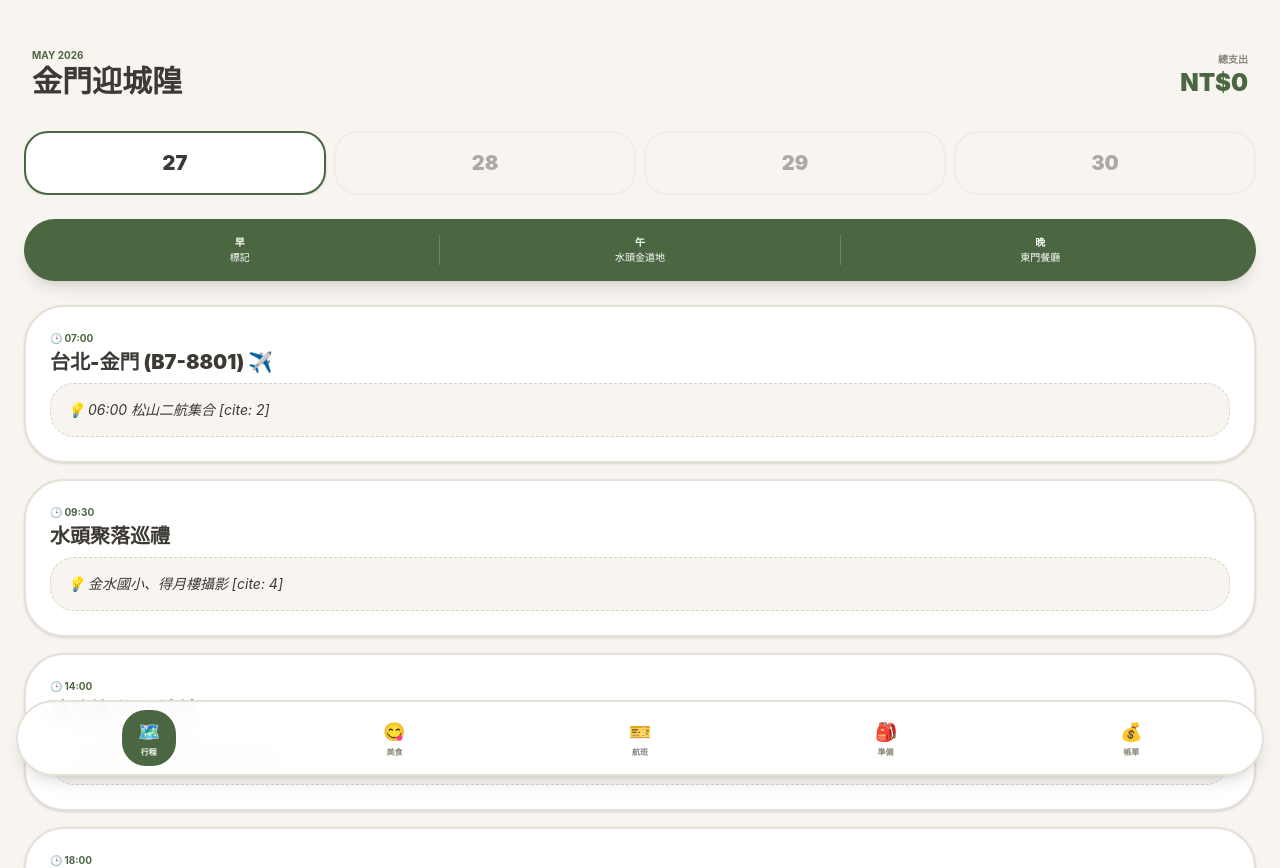
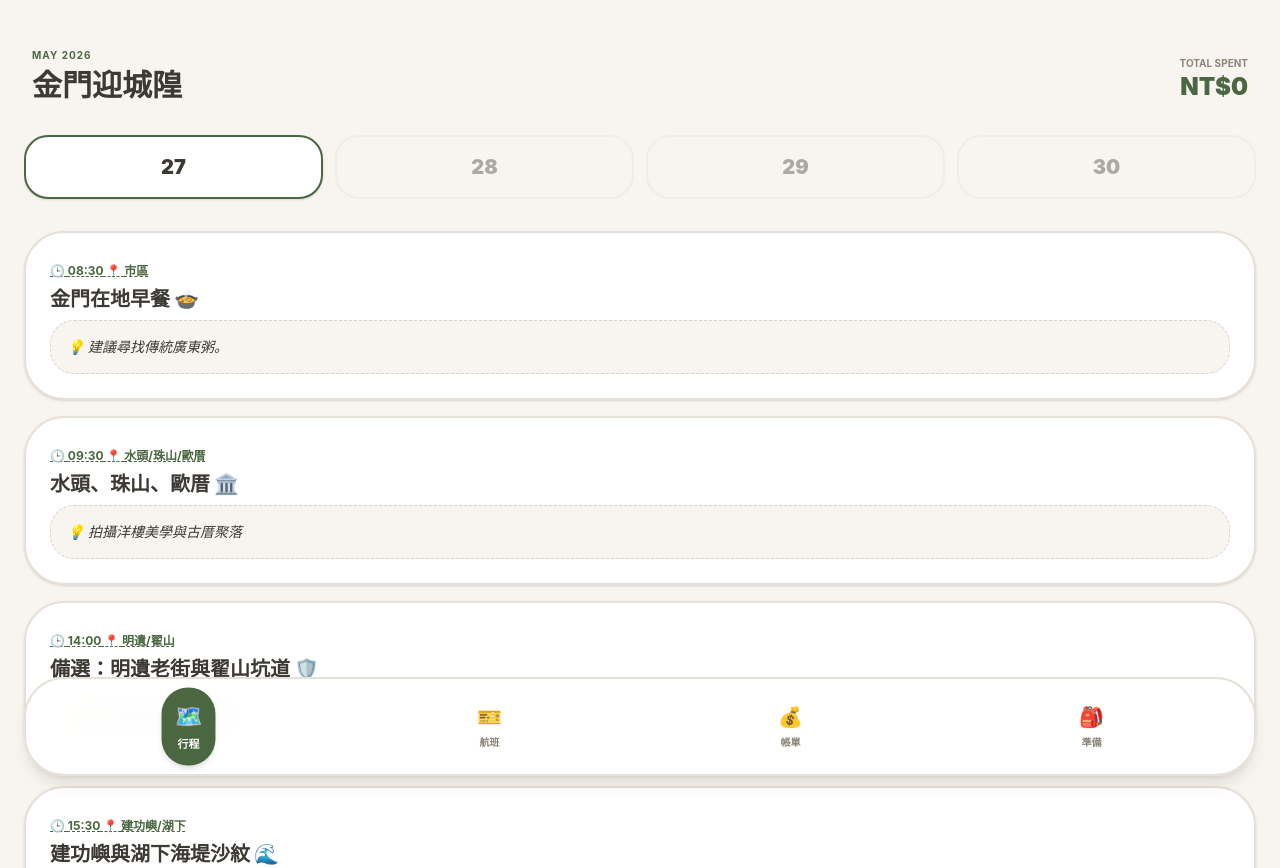
Before and after one commit to kmtsvlee/guilin-trip, a React (Vite) app: page / in a window 1280 px wide. Shown: the top 868 px of the page. Built offline with nearby package versions, Linux system fonts and the light colour scheme.

Commit message:
add google maps navigation links

```diff
--- a/src/App.tsx
+++ b/src/App.tsx
@@ -1,189 +1,215 @@
-import { useState } from 'react';
+import { useState, useEffect } from 'react';
 
-// --- 1. 組件：美食導覽卡片 (修復字串插值與標籤閉合) [cite: 24-44] ---
-const FoodCard = ({ n, t, a }: { n: string; t: string; a: string }) => (
-  <div className="bg-white p-5 rounded-[2rem] border-2 border-[#E5E0D8] shadow-sm mb-4 text-left">
-    <h3 className="text-lg font-black text-[#3D3A36] mb-1">{n}</h3>
-    <p className="text-xs font-bold text-[#8C8579] mb-3">📍 {a}</p>
-    <div className="flex space-x-2">
-      <a href={`tel:${t}`} className="flex-1 bg-[#E9F0EA] text-[#4A6741] py-3 rounded-xl font-black text-center text-xs">📞 撥打</a>
-      <a
-        href={`https://www.google.com/maps/search/?api=1&query=${encodeURIComponent(a)}`}
-        target="_blank"
-        rel="noreferrer"
-        className="flex-1 bg-[#4A6741] text-white py-3 rounded-xl font-black text-center text-xs"
-      >
-        🗺️ 導航
-      </a>
+// --- 1. 輔助組件：機票卡片 ---
+const FlightCard = ({ type, airline, flightNo, date, time, from, to }: any) => (
+  <div className="bg-white p-6 rounded-[2.5rem] border-2 border-[#E5E0D8] shadow-sm mb-4 text-left">
+    <div className="flex justify-between items-center mb-4">
+      <span className="bg-[#E9F0EA] text-[#4A6741] px-3 py-1 rounded-full text-[10px] font-black uppercase tracking-wider">{type}</span>
+      <span className="text-[#8C8579] font-bold text-xs">{airline} {flightNo}</span>
+    </div>
+    <div className="flex justify-between items-center">
+      <div className="text-left">
+        <div className="text-2xl font-black">{from}</div>
+        <div className="text-xs text-[#8C8579] font-bold">{date}</div>
+      </div>
+      <div className="flex-1 border-t-2 border-dashed border-[#E5E0D8] mx-4 relative">
+        <span className="absolute -top-3 left-1/2 -translate-x-1/2 text-xl">✈️</span>
+      </div>
+      <div className="text-right">
+        <div className="text-2xl font-black">{to}</div>
+        <div className="text-xs text-[#8C8579] font-bold">{time}</div>
+      </div>
     </div>
   </div>
 );
 
-// --- 2. 組件：底部導覽 ---
-const BottomNav = ({ onTabChange, currentTab }: { onTabChange: (id: string) => void; currentTab: string }) => {
-  const tabs = [
-    { id: '行程', i: '🗺️' }, { id: '美食', i: '😋' },
-    { id: '航班', i: '🎫' }, { id: '準備', i: '🎒' }, { id: '帳單', i: '💰' }
-  ];
+// --- 2. 輔助組件：底部導覽 ---
+const BottomNav = ({ onTabChange, currentTab }: any) => {
+  const tabs = [{ id: '行程', icon: '🗺️' }, { id: '航班', icon: '🎫' }, { id: '帳單', icon: '💰' }, { id: '準備', icon: '🎒' }];
   return (
-    <nav className="fixed bottom-6 left-4 right-4 bg-white/95 backdrop-blur-md rounded-[2.5rem] border-2 border-[#E5E0D8] p-2 flex justify-around items-center shadow-lg z-50">
+    <nav className="fixed bottom-6 left-6 right-6 bg-white/95 backdrop-blur-md rounded-[2.5rem] border-2 border-[#E5E0D8] p-3 flex justify-around items-center shadow-lg z-50">
       {tabs.map(tab => (
-        <button key={tab.id} onClick={() => onTabChange(tab.id)} className={`flex flex-col items-center p-2 px-4 rounded-2xl transition-all ${currentTab === tab.id ? 'bg-[#4A6741] text-white' : 'text-[#8C8579]'}`}>
-          <span className="text-lg">{tab.i}</span>
-          <span className="text-[8px] font-black">{tab.id}</span>
+        <button key={tab.id} onClick={() => onTabChange(tab.id)} className={`flex flex-col items-center p-3 rounded-2xl transition-all ${currentTab === tab.id ? 'bg-[#4A6741] text-white scale-110 shadow-md' : 'text-[#8C8579]'}`}>
+          <span className="text-xl mb-1">{tab.icon}</span>
+          <span className="text-[10px] font-black">{tab.id}</span>
         </button>
       ))}
     </nav>
   );
 };
 
-// --- 3. 資料庫：完整行程與美食 [cite: 1-16, 25-44] ---
+// --- 3. 完整行程資料 (新增 Google Maps 導航連結) ---
 const scheduleData = [
-  { day: "27", b: "標記", l: "水頭金道地", d: "東門餐廳", items: [
-    { t: "07:00", title: "台北-金門 (B7-8801) ✈️", r: "06:00 松山二航集合 [cite: 2]" },
-    { t: "09:30", title: "水頭聚落巡禮", r: "金水國小、得月樓攝影 [cite: 4]" },
-    { t: "14:00", title: "建功嶼/湖下沙紋", r: "退潮限定沙紋攝影 🌊 [cite: 4]" },
-    { t: "18:00", title: "慈堤黃昏", r: "捕捉最美日落點 [cite: 4]" },
-    { t: "20:00", title: "後埔老街夜拍", r: "金城人文煙火氣紀錄 [cite: 4]" }
+  { day: "27", items: [
+    { time: "08:30", location: "市區", title: "金門在地早餐 🍲", remark: "建議尋找傳統廣東粥。", mapUrl: "https://www.google.com/maps/search/?api=1&query=金城鎮市區" },
+    { time: "09:30", location: "水頭/珠山/歐厝", title: "水頭、珠山、歐厝 🏛️", remark: "拍攝洋樓美學與古厝聚落", mapUrl: "https://www.google.com/maps/search/?api=1&query=金門水頭聚落" },
+    { time: "14:00", location: "明遺/翟山", title: "備選：明遺老街與翟山坑道 🛡️", remark: "歷史感極強的備選景點", mapUrl: "https://www.google.com/maps/search/?api=1&query=翟山坑道" },
+    { time: "15:30", location: "建功嶼/湖下", title: "建功嶼與湖下海堤沙紋 🌊", remark: "捕捉海堤沙紋理與建功嶼石像", mapUrl: "https://www.google.com/maps/search/?api=1&query=建功嶼" },
+    { time: "18:00", location: "慈堤", title: "慈堤黃昏 🌅", remark: "金門最美落日拍攝點", mapUrl: "https://www.google.com/maps/search/?api=1&query=金門慈堤" },
+    { time: "20:00", location: "後浦老街", title: "後浦(金城)老街夜拍 🌙", remark: "巷弄紅燈籠與戰後建築", mapUrl: "https://www.google.com/maps/search/?api=1&query=後浦老街" }
   ]},
-  { day: "28", b: "民宿", l: "海口城", d: "小明的店", items: [
-    { t: "11:00", title: "金城迎城隍盛典 🥁", r: "年度行程核心！捕捉祭典張力 [cite: 7]" },
-    { t: "15:30", title: "南、北山聚落", r: "生活細節與人文肖像攝影 [cite: 7]" },
-    { t: "17:30", title: "嚨口沙灘夕照", r: "戰地電影感大景 🛡️ [cite: 7]" },
-    { t: "19:30", title: "大橋/小金門", r: "金門大橋壯麗夜景對望 [cite: 7]" }
+  { day: "28", items: [
+    { time: "08:30", location: "瓊林", title: "瓊林聚落 🏮", remark: "清晨拍攝紅磚巷弄與人文圖騰", mapUrl: "https://www.google.com/maps/search/?api=1&query=瓊林聚落" },
+    { time: "11:00", location: "金城鎮", title: "金城迎城隍 🥁", remark: "行程核心：捕捉祭典與陣頭張力", mapUrl: "https://www.google.com/maps/search/?api=1&query=金門浯島城隍廟" },
+    { time: "15:30", location: "南、北山", title: "南、北山聚落 🏡", remark: "人文肖像與生活細節", mapUrl: "https://www.google.com/maps/search/?api=1&query=北山聚落" },
+    { time: "17:30", location: "嚨口沙灘", title: "嚨口沙灘軌條砦 🛡️", remark: "夕陽下的軌條砦電影感大景", mapUrl: "https://www.google.com/maps/search/?api=1&query=嚨口沙灘" },
+    { time: "19:30", location: "小金門/大橋", title: "小金門與金門大橋夜拍 🌉", remark: "壯麗大橋線條與夜景對望", mapUrl: "https://www.google.com/maps/search/?api=1&query=金門大橋" }
   ]},
-  { day: "29", b: "民宿", l: "談天樓", d: "新天地", items: [
-    { t: "06:00", title: "栗喉蜂虎攝影 🐦", r: "青年農莊 (長焦 300-400mm) [cite: 10, 22]" },
-    { t: "10:00", title: "山后/陽翟老街", r: "對稱建築與懷舊場景攝影 [cite: 10]" },
-    { t: "14:30", title: "碧山/沙美人文", r: "沙美老理髮店生活肌理紀錄 [cite: 10]" },
-    { t: "19:30", title: "瓊林夜拍", r: "夜間聚落光影層次紀錄 [cite: 10]" }
+  { day: "29", items: [
+    { time: "06:00", location: "青年農莊", title: "栗喉蜂虎生態攝影 🐦", remark: "捕捉蜂虎飛行姿態與色彩", mapUrl: "https://www.google.com/maps/search/?api=1&query=金門青年農莊" },
+    { time: "10:00", location: "山后/陽翟", title: "山后民俗村與陽翟老街 🎥", remark: "對稱建築與懷舊場景", mapUrl: "https://www.google.com/maps/search/?api=1&query=山后民俗村" },
+    { time: "14:30", location: "碧山/沙美", title: "碧山聚落與沙美老街 💈", remark: "沙美人文肌理肖像攝影", mapUrl: "https://www.google.com/maps/search/?api=1&query=沙美老街" },
+    { time: "19:30", location: "瓊林", title: "瓊林夜拍 🕯️", remark: "夜間聚落的古樸與低光影", mapUrl: "https://www.google.com/maps/search/?api=1&query=瓊林聚落" }
   ]},
-  { day: "30", b: "民宿", l: "佑昇餐廳", d: "浯倆餐廚", items: [
-    { t: "09:00", title: "太湖晨曦紀錄 🌳", r: "湖光色影與自然紀錄 " },
-    { t: "11:00", title: "漁村小艇坑道", r: "E-092 對稱美學攝影 ⚓ " },
-    { t: "13:30", title: "陳景蘭洋樓", r: "成功海邊精緻洋樓建築 " },
-    { t: "15:30", title: "明遺老街巡禮", r: "最後的人文巡禮紀錄 " },
-    { t: "20:15", title: "平安歸途 ✈️", r: "18:30 加油還車 (B7-8836) [cite: 16]" }
+  { day: "30", items: [
+    { time: "09:00", location: "太湖/榕園", title: "太湖與榕園紀錄 🌳", remark: "湖光色影與自然紀錄 。", mapUrl: "https://www.google.com/maps/search/?api=1&query=金門太湖" },
+    { time: "11:00", location: "漁村坑道", title: "漁村小艇坑道 (E-092) ⚓", remark: "極致對稱與坑道光影 。", mapUrl: "https://www.google.com/maps/search/?api=1&query=金門漁村小艇坑道" },
+    { time: "13:30", location: "軍事據點", title: "探訪軍事據點 🪖", remark: "尋找被遺忘的碉堡細節 。", mapUrl: "https://www.google.com/maps/search/?api=1&query=金門軍事據點" },
+    { time: "15:30", location: "機場", title: "整理與歸途 ✈️", remark: "帶著豐富畫面結束金門攝影之旅。", mapUrl: "https://www.google.com/maps/search/?api=1&query=金門機場" }
   ]}
 ];
 
-const foodMap = [
-  { n: "金道地蚵仔煎", t: "082-327969", a: "金城鎮前水頭15號 [cite: 25]" },
-  { n: "東門餐廳", t: "082-371850", a: "金城鎮東門北提路 [cite: 26]" },
-  { n: "小明的店", t: "082-327441", a: "金寧鄉湖埔村慈湖路一段98號 [cite: 27]" },
-  { n: "記德海鮮", t: "082-324461", a: "金城鎮慈湖路二段105號 [cite: 28]" },
-  { n: "談天樓", t: "082-332766", a: "金湖鎮復興路3號 [cite: 30]" },
-  { n: "佑昇生億鍋貼", t: "082-332229", a: "金湖鎮成功村171號 [cite: 33]" }
-];
-
+// --- 4. 主程式 ---
 export default function App() {
   const [activeTab, setActiveTab] = useState('行程');
   const [selectedDay, setSelectedDay] = useState('27');
-  const [expenses, setExpenses] = useState<{id:number, i:string, a:number}[]>([]);
-  const [inI, setInI] = useState('');
-  const [inA, setInA] = useState('');
-  const [checked, setChecked] = useState<number[]>([]);
 
-  const curr = scheduleData.find(d => d.day === selectedDay) || scheduleData[0];
+  const [expenses, setExpenses] = useState<{id: number, item: string, amount: number}[]>(() => {
+    const saved = localStorage.getItem('expenses');
+    return saved ? JSON.parse(saved) : [];
+  });
+  const [newItem, setNewItem] = useState('');
+  const [newAmount, setNewAmount] = useState('');
+  const [editingId, setEditingId] = useState<number | null>(null);
+  const [editItem, setEditItem] = useState('');
+  const [editAmount, setEditAmount] = useState('');
+
+  const [checkedIds, setCheckedIds] = useState<number[]>(() => {
+    const saved = localStorage.getItem('checkedIds');
+    return saved ? JSON.parse(saved) : [];
+  });
+
+  useEffect(() => {
+    localStorage.setItem('expenses', JSON.stringify(expenses));
+    localStorage.setItem('checkedIds', JSON.stringify(checkedIds));
+  }, [expenses, checkedIds]);
+
+  const addExpense = () => {
+    if (!newItem || !newAmount) return;
+    setExpenses([{ id: Date.now(), item: newItem, amount: Number(newAmount) }, ...expenses]);
+    setNewItem(''); setNewAmount('');
+  };
+
+  const startEdit = (exp: any) => {
+    setEditingId(exp.id); setEditItem(exp.item); setEditAmount(exp.amount.toString());
+  };
+
+  const saveEdit = () => {
+    setExpenses(expenses.map(e => e.id === editingId ? { ...e, item: editItem, amount: Number(editAmount) } : e));
+    setEditingId(null);
+  };
+
+  const totalSpent = expenses.reduce((sum, e) => sum + e.amount, 0);
 
   return (
-    <div className="min-h-screen bg-[#F8F5F0] pb-36 font-sans text-[#3D3A36] text-left">
+    <div className="min-h-screen bg-[#F8F5F0] pb-32 font-sans text-[#3D3A36] text-left">
       <header className="p-8 pt-12 flex justify-between items-end">
-        <div><p className="text-[#4A6741] font-bold text-[10px] uppercase">May 2026</p><h1 className="text-3xl font-black text-left">金門迎城隍</h1></div>
+        <div>
+          <p className="text-[#4A6741] font-bold text-[10px] tracking-widest mb-1 uppercase">May 2026</p>
+          <h1 className="text-3xl font-black">金門迎城隍</h1>
+        </div>
         <div className="text-right">
-          <span className="text-[10px] font-bold text-[#8C8579] uppercase text-right block">總支出</span>
-          <span className="text-2xl font-black text-[#4A6741]">NT${expenses.reduce((s,e)=>s+e.a,0)}</span>
+          <span className="text-[10px] font-bold text-[#8C8579] block uppercase">Total Spent</span>
+          <span className="text-2xl font-black text-[#4A6741]">NT${totalSpent}</span>
         </div>
       </header>
 
-      <main className="px-6 text-left">
+      <main className="px-6">
         {activeTab === '行程' && (
           <div className="space-y-6">
-            <div className="flex space-x-2 overflow-x-auto no-scrollbar">
-              {['27','28','29','30'].map(d=>(
-                <button key={d} onClick={()=>setSelectedDay(d)} className={`flex-1 min-w-[60px] py-4 rounded-2xl border-2 ${selectedDay===d?'bg-white border-[#4A6741] shadow-sm':'opacity-40 border-[#E5E0D8]'}`}><span className="text-xl font-black">{d}</span></button>
+            <div className="flex space-x-3 overflow-x-auto pb-2 no-scrollbar">
+              {['27', '28', '29', '30'].map(day => (
+                <button key={day} onClick={() => setSelectedDay(day)} className={`flex-1 min-w-[60px] py-4 rounded-2xl border-2 transition-all ${selectedDay === day ? 'bg-white border-[#4A6741] shadow-sm' : 'opacity-40 border-[#E5E0D8]'}`}>
+                  <span className="text-xl font-black">{day}</span>
+                </button>
               ))}
             </div>
-            <div className="bg-[#4A6741] p-4 rounded-3xl text-white flex justify-around text-center shadow-lg text-[10px]">
-              <div className="flex-1"><b>早</b><br/>{curr.b}</div>
-              <div className="flex-1 border-l border-white/20"><b>午</b><br/>{curr.l}</div>
-              <div className="flex-1 border-l border-white/20"><b>晚</b><br/>{curr.d}</div>
-            </div>
-            {curr.items.map((it, i)=>(
+            {scheduleData.find(d => d.day === selectedDay)?.items.map((item, i) => (
               <div key={i} className="bg-white p-6 rounded-[2.5rem] border-2 border-[#E5E0D8] shadow-sm mb-4">
-                <p className="text-[#4A6741] font-bold text-[10px] mb-1">🕒 {it.t}</p>
-                <h2 className="text-xl font-black leading-tight mb-2 text-left">{it.title}</h2>
-                <div className="bg-[#F8F5F0] p-4 rounded-2xl border border-dashed border-[#8C8579]/30 text-sm italic text-left">💡 {it.r}</div>
+                {/* 景點連結區域 */}
+                <a
+                  href={item.mapUrl}
+                  target="_blank"
+                  rel="noopener noreferrer"
+                  className="inline-block text-[#4A6741] font-bold text-xs mb-2 underline decoration-dashed active:opacity-50 transition-opacity"
+                >
+                  🕒 {item.time} 📍 {item.location}
+                </a>
+                <h2 className="text-xl font-black mb-2 leading-tight">{item.title}</h2>
+                <div className="bg-[#F8F5F0] p-4 rounded-2xl border border-dashed border-[#8C8579]/30 text-sm italic">💡 {item.remark}</div>
               </div>
             ))}
           </div>
         )}
 
-        {activeTab === '美食' && (
-          <div className="space-y-4">
-            <p className="text-[10px] font-black text-[#8C8579] uppercase mb-4 tracking-widest text-left">金門美食推薦名錄 [cite: 24-44]</p>
-            {foodMap.map((f, i)=>(<FoodCard key={i} n={f.n} t={f.t} a={f.a} />))}
-          </div>
-        )}
-
-        {activeTab === '準備' && (
-          <div className="space-y-6 text-left">
-            <div className="bg-[#4A6741] p-6 rounded-[2.5rem] text-white">
-              <p className="text-[10px] font-bold opacity-70 uppercase mb-3 text-left">飛行攝影規範 [cite: 23]</p>
-              <ul className="text-xs font-bold space-y-2">
-                <li>🔋 電池/行動電源：必須隨身攜帶</li>
-                <li>📸 三腳架：一定要托運 (須裝袋)</li>
-                <li>✈️ 托運限重：10 公斤 / 人</li>
-              </ul>
+        {activeTab === '帳單' && (
+          <div className="space-y-6">
+            <div className="bg-white p-6 rounded-[2.5rem] border-2 border-[#E5E0D8] shadow-sm">
+              <h3 className="font-bold text-xs text-[#8C8579] mb-4 uppercase tracking-widest">Quick Add</h3>
+              <div className="flex space-x-2">
+                <input type="text" placeholder="項目" value={newItem} onChange={(e) => setNewItem(e.target.value)} className="w-full p-4 rounded-2xl bg-[#F8F5F0] font-bold text-sm outline-none border-2 border-transparent focus:border-[#4A6741]" />
+                <input type="number" placeholder="$" value={newAmount} onChange={(e) => setNewAmount(e.target.value)} className="w-24 p-4 rounded-2xl bg-[#F8F5F0] font-bold text-sm outline-none border-2 border-transparent focus:border-[#4A6741]" />
+                <button onClick={addExpense} className="p-4 bg-[#4A6741] text-white rounded-2xl font-black">＋</button>
+              </div>
             </div>
-            <div className="bg-white rounded-[2.5rem] border-2 border-[#E5E0D8] shadow-sm overflow-hidden">
-              {[
-                {id:1, t:"身份證正本 / 駕照 (4人) [cite: 18]", c:"重要"},
-                {id:2, t:"300-400mm 鏡頭 (蜂虎) [cite: 22]", c:"攝影"},
-                {id:3, t:"自備盥洗用品 (民宿不供) [cite: 20]", c:"生活"}
-              ].map(i=>(
-                <div key={i.id} onClick={()=>setChecked(p=>p.includes(i.id)?p.filter(x=>x!==i.id):[...p,i.id])} className="flex items-center p-6 border-b-2 border-[#F8F5F0] last:border-0 active:bg-gray-50">
-                  <span className="text-2xl mr-4">{checked.includes(i.id)?'✅':'⬜'}</span>
-                  <div><p className={`font-black ${checked.includes(i.id)?'line-through opacity-30 text-[#8C8579]':''}`}>{i.t}</p><span className="text-[8px] font-bold text-[#8C8579] uppercase">{i.c}</span></div>
+            <div className="space-y-3">
+              {expenses.map(exp => (
+                <div key={exp.id} className="bg-white p-4 px-6 rounded-2xl border-2 border-[#E5E0D8] shadow-sm">
+                  {editingId === exp.id ? (
+                    <div className="flex items-center space-x-2">
+                      <input type="text" value={editItem} onChange={(e) => setEditItem(e.target.value)} className="flex-1 p-2 bg-[#F8F5F0] rounded-lg font-bold" />
+                      <input type="number" value={editAmount} onChange={(e) => setEditAmount(e.target.value)} className="w-20 p-2 bg-[#F8F5F0] rounded-lg font-bold" />
+                      <button onClick={saveEdit} className="text-[#4A6741] font-black p-2">💾</button>
+                    </div>
+                  ) : (
+                    <div className="flex justify-between items-center">
+                      <div className="flex flex-col text-left">
+                        <span className="font-black text-lg">{exp.item}</span>
+                        <span className="text-[10px] font-bold text-[#8C8579] uppercase">Expense Item</span>
+                      </div>
+                      <div className="flex items-center space-x-4">
+                        <span className="font-black text-[#4A6741] text-xl">${exp.amount}</span>
+                        <div className="flex space-x-3 opacity-30 text-lg">
+                          <button onClick={() => startEdit(exp)}>📝</button>
+                          <button onClick={() => setExpenses(expenses.filter(e => e.id !== exp.id))}>✕</button>
+                        </div>
+                      </div>
+                    </div>
+                  )}
                 </div>
               ))}
             </div>
           </div>
         )}
 
-        {activeTab === '帳單' && (
-          <div className="space-y-4 text-left">
-            <div className="bg-white p-6 rounded-[2.5rem] border-2 border-[#E5E0D8] shadow-sm">
-              <div className="flex space-x-2">
-                <input type="text" placeholder="項目" value={inI} onChange={(e)=>setInI(e.target.value)} className="flex-1 p-4 rounded-2xl bg-[#F8F5F0] font-bold text-sm outline-none" />
-                <input type="number" placeholder="$" value={inA} onChange={(e)=>setInA(e.target.value)} className="w-24 p-4 rounded-2xl bg-[#F8F5F0] font-bold text-sm outline-none" />
-                <button onClick={()=>{
-                  if(inI && inA){ setExpenses([{id:Date.now(), i:inI, a:Number(inA)}, ...expenses]); setInI(''); setInA(''); }
-                }} className="p-4 bg-[#4A6741] text-white rounded-2xl font-black">＋</button>
-              </div>
-            </div>
-            {expenses.map(e=>(
-              <div key={e.id} className="bg-white p-4 px-6 rounded-2xl border-2 border-[#E5E0D8] flex justify-between items-center shadow-sm">
-                <span className="font-black text-[#3D3A36] text-left">{e.i}</span><span className="font-black text-[#4A6741]">${e.a}</span>
+        {/* 預訂與準備分頁維持原樣 */}
+        {activeTab === '航班' && (
+          <div>
+            <FlightCard type="去程" airline="立榮航空" flightNo="B7-8801" date="2026.05.27" time="07:00 - 08:05" from="TSA" to="KNH" />
+            <FlightCard type="回程" airline="立榮航空" flightNo="B7-8836" date="2026.05.30" time="20:15 - 21:15" from="KNH" to="TSA" />
+          </div>
+        )}
+        {activeTab === '準備' && (
+          <div className="bg-white rounded-[2.5rem] border-2 border-[#E5E0D8] shadow-sm overflow-hidden text-left">
+            {[ {id:1, task:"廣角鏡頭 (拍建築/夕陽)"}, {id:2, task:"長焦鏡頭 (拍栗喉蜂虎)"}, {id:3, task:"備用電池與記憶卡"}, {id:4, task:"身分證與電子機票"} ].map(item => (
+              <div key={item.id} onClick={() => setCheckedIds(prev => prev.includes(item.id) ? prev.filter(i => i !== item.id) : [...prev, item.id])} className="flex items-center p-6 border-b-2 border-[#F8F5F0] last:border-0">
+                <span className="text-2xl mr-4">{checkedIds.includes(item.id) ? '✅' : '⬜'}</span>
+                <span className={`font-bold ${checkedIds.includes(item.id) ? 'line-through opacity-30' : ''}`}>{item.task}</span>
               </div>
             ))}
           </div>
         )}
-
-        {activeTab === '航班' && (
-          <div className="space-y-4 text-left">
-            <div className="bg-white p-6 rounded-[2.5rem] border-2 border-[#E5E0D8] shadow-sm">
-              <span className="bg-[#E9F0EA] text-[#4A6741] px-3 py-1 rounded-full text-[10px] font-black uppercase mb-4 inline-block tracking-widest">去程 05.27 (三)</span>
-              <div className="flex justify-between items-center text-center"><div className="text-left text-[#3D3A36]"><p className="text-2xl font-black">TSA</p><p className="text-xs text-[#8C8579] font-bold">07:00</p></div><div className="flex-1 border-t-2 border-dashed border-[#E5E0D8] mx-4 relative text-center"><span className="text-lg">✈️</span></div><div className="text-right text-[#3D3A36]"><p className="text-2xl font-black">KNH</p><p className="text-xs text-[#8C8579] font-bold">08:05</p></div></div>
-            </div>
-            <div className="bg-white p-6 rounded-[2.5rem] border-2 border-[#E5E0D8] shadow-sm">
-              <span className="bg-[#E9F0EA] text-[#4A6741] px-3 py-1 rounded-full text-[10px] font-black uppercase mb-4 inline-block tracking-widest">回程 05.30 (六)</span>
-              <div className="flex justify-between items-center text-center"><div className="text-left text-[#3D3A36]"><p className="text-2xl font-black">KNH</p><p className="text-xs text-[#8C8579] font-bold">20:15</p></div><div className="flex-1 border-t-2 border-dashed border-[#E5E0D8] mx-4 relative text-center"><span className="text-lg rotate-180 inline-block">✈️</span></div><div className="text-right text-[#3D3A36]"><p className="text-2xl font-black">TSA</p><p className="text-xs text-[#8C8579] font-bold">21:15</p></div></div>
-            </div>
-          </div>
-        )}
       </main>
-
       <BottomNav onTabChange={setActiveTab} currentTab={activeTab} />
     </div>
   );
```
